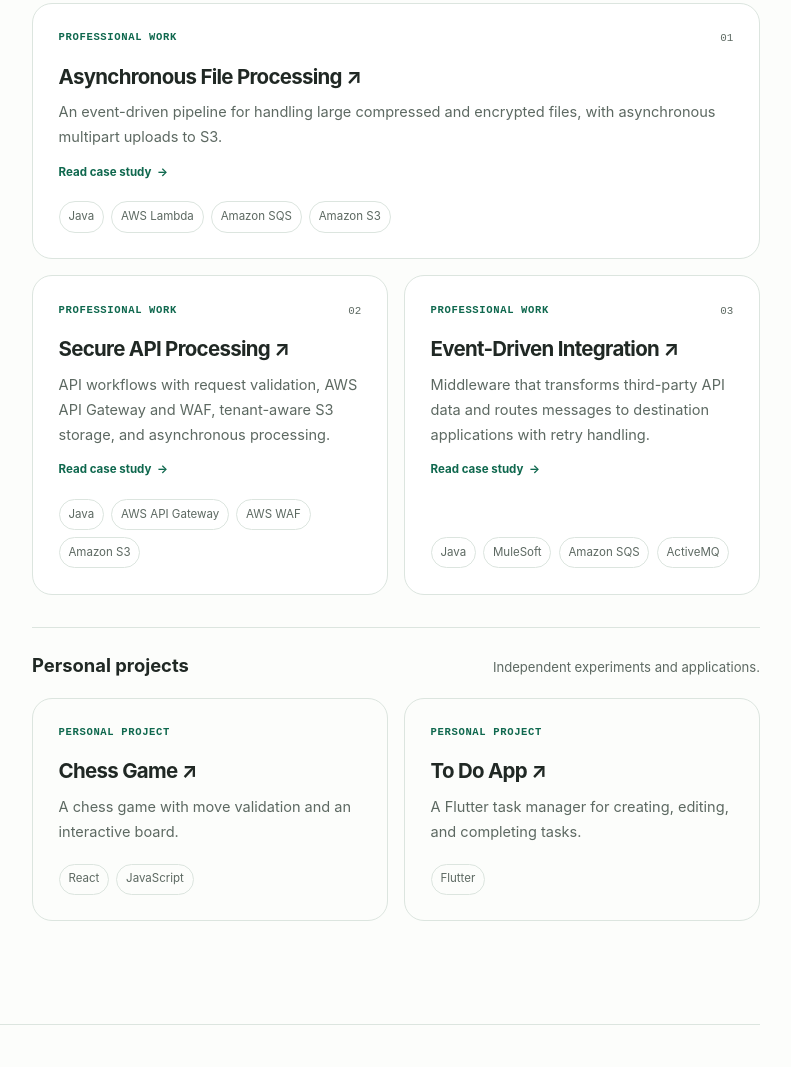
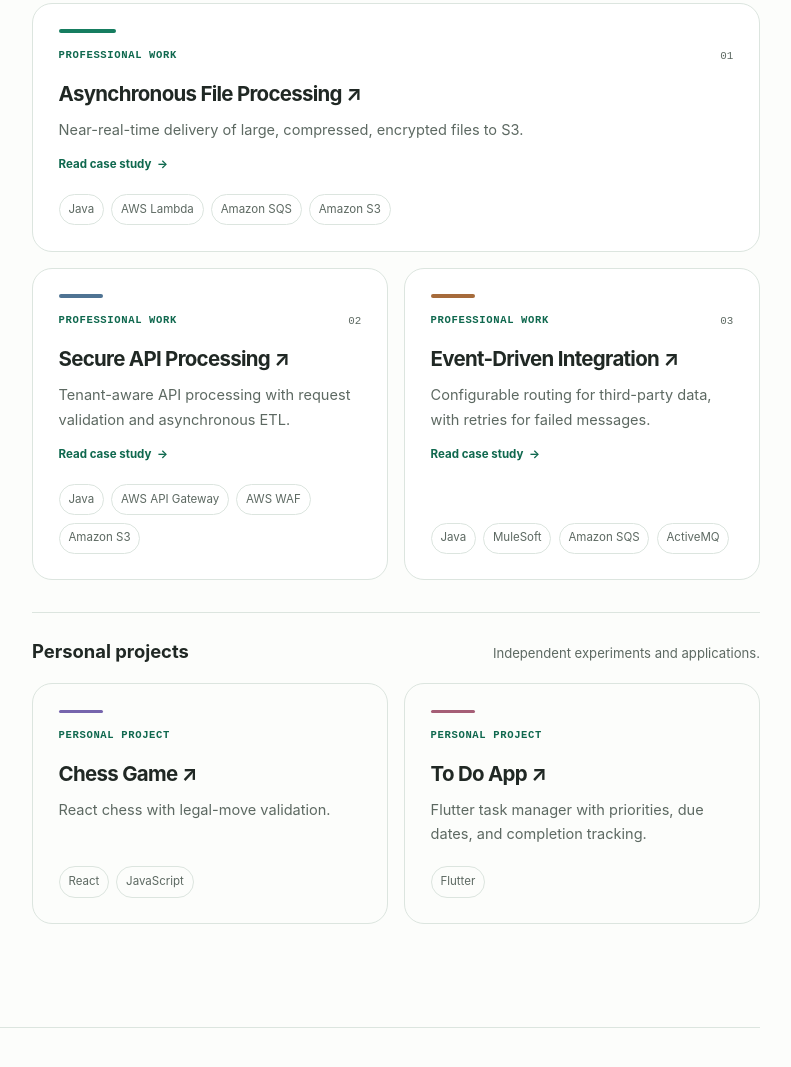
Before and after one commit to Pariram140/parirams-portfolio, an Astro site: page / in a window 1280 px wide. Shown: the part 1093-2160 px from the top of the page, without its empty margins (456-1247 px from the left). Built offline with nearby package versions, Linux system fonts and the light colour scheme; Astro itself is replaced by a stand-in of ours.

Commit message:
E16: Make project cards easier to scan

```diff
--- a/public/portfolio.css
+++ b/public/portfolio.css
@@ -9,6 +9,11 @@
   --color-border: #dce5df;
   --color-soft: #eff6f1;
   --color-visual: #d9eee3;
+  --project-accent-files: #167d60;
+  --project-accent-api: #4f7393;
+  --project-accent-integration: #a66b3b;
+  --project-accent-chess: #7665ad;
+  --project-accent-todo: #a55e76;
   --font-sans: "Inter", "Manrope", system-ui, sans-serif;
   --font-heading: "Manrope", "Inter", system-ui, sans-serif;
   --font-mono: "JetBrains Mono", ui-monospace, monospace;
@@ -28,6 +33,11 @@ html[data-theme="dark"] {
   --color-border: #303c35;
   --color-soft: #202e27;
   --color-visual: #315443;
+  --project-accent-files: #55b995;
+  --project-accent-api: #8bb8d5;
+  --project-accent-integration: #e5a977;
+  --project-accent-chess: #b7a4ef;
+  --project-accent-todo: #e89ab3;
   --shadow-card: 0 1.5rem 4rem rgb(0 0 0 / 24%);
 }
 
@@ -416,6 +426,40 @@ html[data-theme="dark"] .theme-icon-moon {
   border: 1px solid var(--color-border);
   border-radius: var(--radius-card);
   background: var(--color-surface);
+}
+
+.project-card::before {
+  display: block;
+  width: 2.8rem;
+  height: 0.24rem;
+  margin-bottom: 0.85rem;
+  border-radius: 999px;
+  background: var(--project-card-accent, var(--color-accent));
+  content: "";
+}
+
+.project-card-featured:first-child::before {
+  width: 3.6rem;
+}
+
+.project-grid .project-card:nth-child(1) {
+  --project-card-accent: var(--project-accent-files);
+}
+
+.project-grid .project-card:nth-child(2) {
+  --project-card-accent: var(--project-accent-api);
+}
+
+.project-grid .project-card:nth-child(3) {
+  --project-card-accent: var(--project-accent-integration);
+}
+
+.project-grid-personal .project-card:nth-child(1) {
+  --project-card-accent: var(--project-accent-chess);
+}
+
+.project-grid-personal .project-card:nth-child(2) {
+  --project-card-accent: var(--project-accent-todo);
 }
 
 .project-card-featured:first-child {
--- a/src/data/projects.ts
+++ b/src/data/projects.ts
@@ -10,21 +10,21 @@ export const featuredProjects: ProjectRecord[] = [
   {
     title: 'Asynchronous File Processing',
     summary:
-      'An event-driven pipeline for handling large compressed and encrypted files, with asynchronous multipart uploads to S3.',
+      'Near-real-time delivery of large, compressed, encrypted files to S3.',
     technologies: ['Java', 'AWS Lambda', 'Amazon SQS', 'Amazon S3'],
     caseStudySlug: 'asynchronous-file-processing',
   },
   {
     title: 'Secure API Processing',
     summary:
-      'API workflows with request validation, AWS API Gateway and WAF, tenant-aware S3 storage, and asynchronous processing.',
+      'Tenant-aware API processing with request validation and asynchronous ETL.',
     technologies: ['Java', 'AWS API Gateway', 'AWS WAF', 'Amazon S3'],
     caseStudySlug: 'secure-api-processing',
   },
   {
     title: 'Event-Driven Integration',
     summary:
-      'Middleware that transforms third-party API data and routes messages to destination applications with retry handling.',
+      'Configurable routing for third-party data, with retries for failed messages.',
     technologies: ['Java', 'MuleSoft', 'Amazon SQS', 'ActiveMQ'],
     caseStudySlug: 'event-driven-integration',
   },
@@ -33,13 +33,13 @@ export const featuredProjects: ProjectRecord[] = [
 export const personalProjects: ProjectRecord[] = [
   {
     title: 'Chess Game',
-    summary: 'A chess game with move validation and an interactive board.',
+    summary: 'React chess with legal-move validation.',
     technologies: ['React', 'JavaScript'],
     repositoryUrl: 'https://github.com/Pariram140/Chess-game',
   },
   {
     title: 'To Do App',
-    summary: 'A Flutter task manager for creating, editing, and completing tasks.',
+    summary: 'Flutter task manager with priorities, due dates, and completion tracking.',
     technologies: ['Flutter'],
     repositoryUrl: 'https://github.com/Pariram140/to-do-app',
   },
```
Also changed, not shown: e2e/portfolio.spec.ts (+11 -0 lines).
